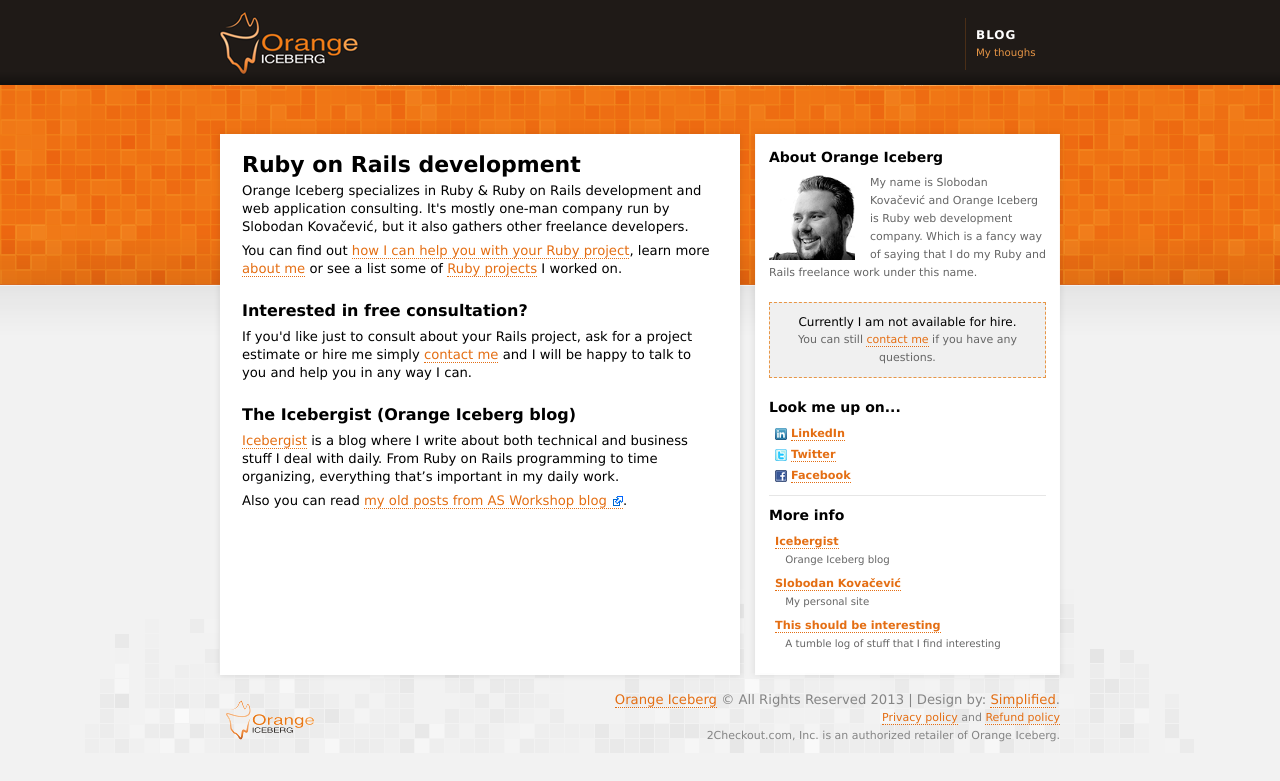
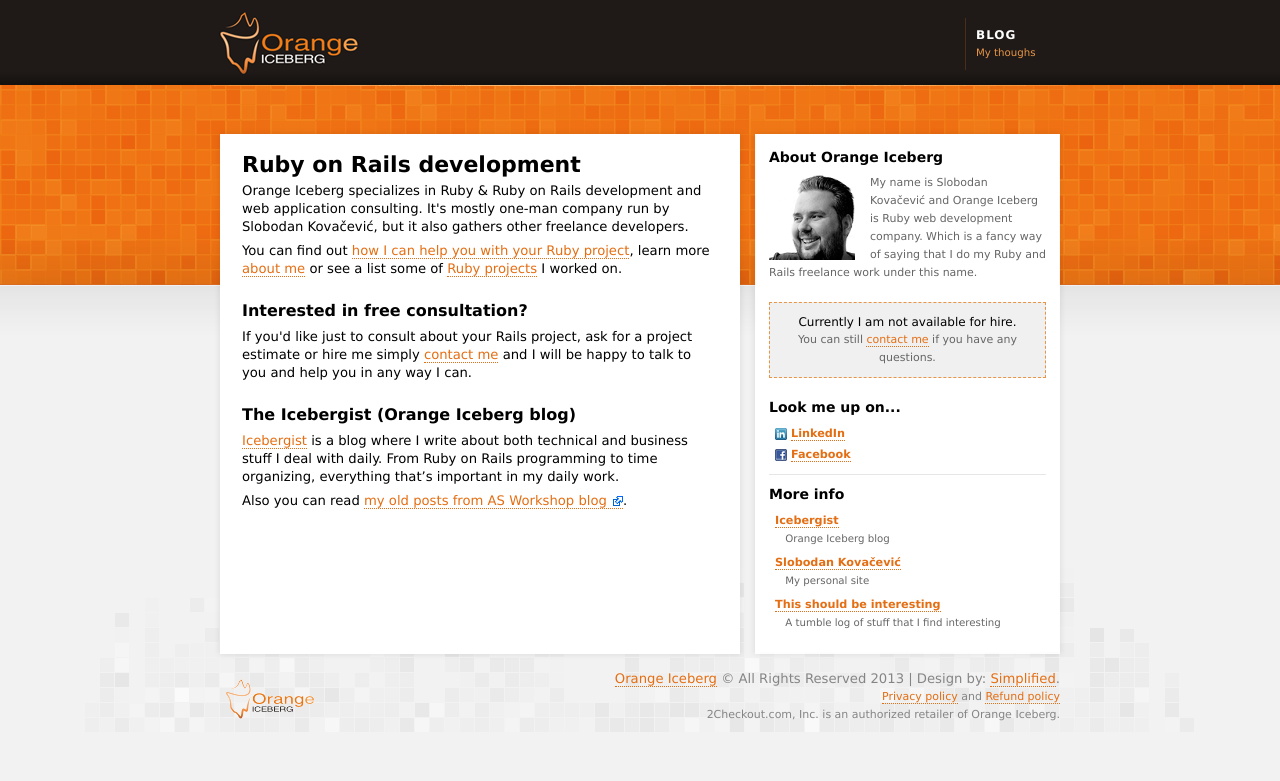
Before and after one commit to basti/orangeiceberg.com, a Jekyll site: the page built from index.html, in a window 1280 px wide. Shown: the top 781 px of the page. Built offline with Jekyll 4.4.1, drawn with Linux system fonts in a browser that asks for light colours; Markdown is read by kramdown in place of the engine named in the settings.

Commit message:
Remove Twitter link from sidebar.

```diff
--- a/_layouts/oi.html
+++ b/_layouts/oi.html
@@ -100,7 +100,7 @@
         <h2>Look me up on...</h2>
         <ul class="social">
           <li class="linkedin"><a href="http://www.linkedin.com/in/slobodankovacevic">LinkedIn</a></li>
-          <li class="twitter"><a href="http://twitter.com/icebergist">Twitter</a></li>
+          <!-- <li class="twitter"><a href="http://twitter.com/icebergist">Twitter</a></li> -->
           <li class="facebook"><a href="http://www.facebook.com/thebasti">Facebook</a></li>
         </ul>
 
```
